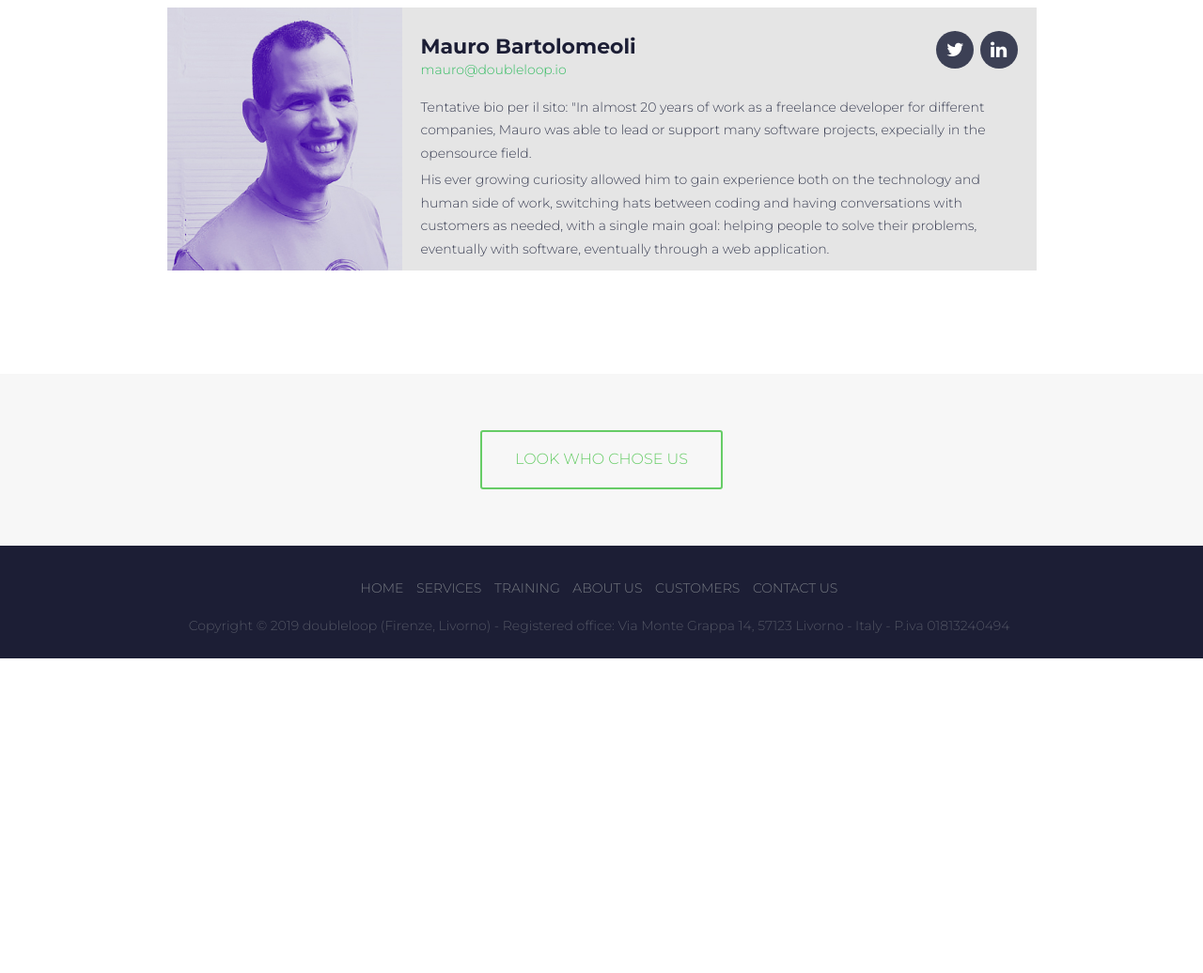
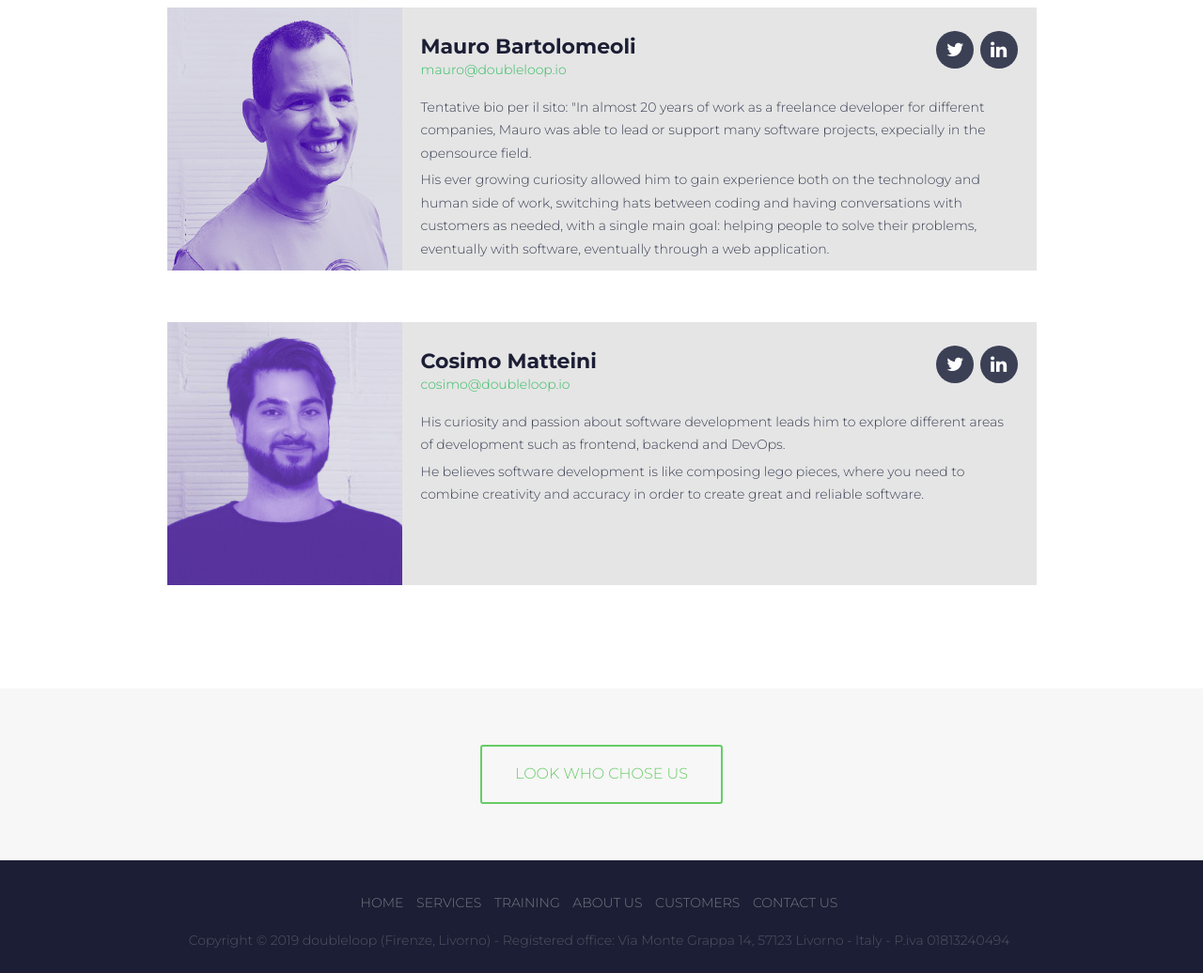
Before and after one commit to doubleloop-io/doubleloop-io.github.io, a plain HTML site: page team.html in a window 1280 px wide. Shown: the part 2778-3814 px from the top of the page at 94% size. Before the commit the page ends 3479 px from the top, so only its background shows below. Drawn offline with nearby package versions, Linux system fonts and the light colour scheme.

Commit message:
team - add Cosimo

```diff
--- a/team.html
+++ b/team.html
@@ -223,6 +223,27 @@
         </div>
       </div>
 
+      <div class="col-sm-10 col-sm-offset-1">
+        <div class="team-member">
+          <div class="team-content">
+            <div class="team-img" style="background-image: url(img/team/cosimo.jpg)"></div>
+            <h4>Cosimo Matteini
+              <ul class="list-inline social-buttons">
+                <li><a href="https://twitter.com/MatteiniCosimo"><i class="fa fa-twitter"></i></a></li>
+                <li><a href="https://www.linkedin.com/in/cosimo-matteini-138a22188/"><i class="fa fa-linkedin"></i></a></li>
+              </ul>
+            </h4>
+            <p class="text-muted address"><a href="mailto:andrea@doubleloop.io">cosimo@doubleloop.io</a></p>
+            <p class="text-muted" style="margin-bottom: 4px;">
+              His curiosity and passion about software development leads him to explore different areas of development such as frontend, backend and DevOps.
+            </p>
+            <p class="text-muted">
+              He believes software development is like composing lego pieces, where you need to combine creativity and accuracy in order to create great and reliable software.
+            </p>
+          </div>
+        </div>
+      </div>
+
     </div>
   </div>
 </section>
```
Also changed, not shown: img/team/cosimo.jpg (added).
